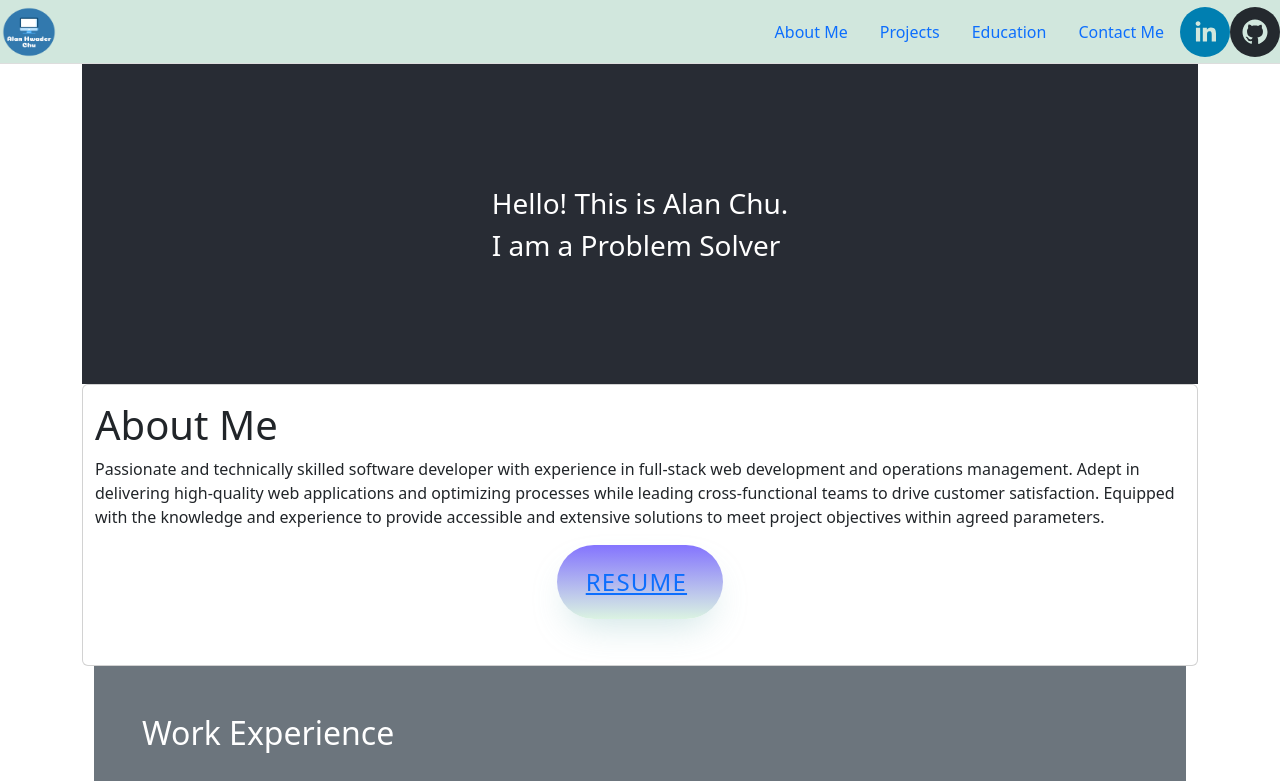
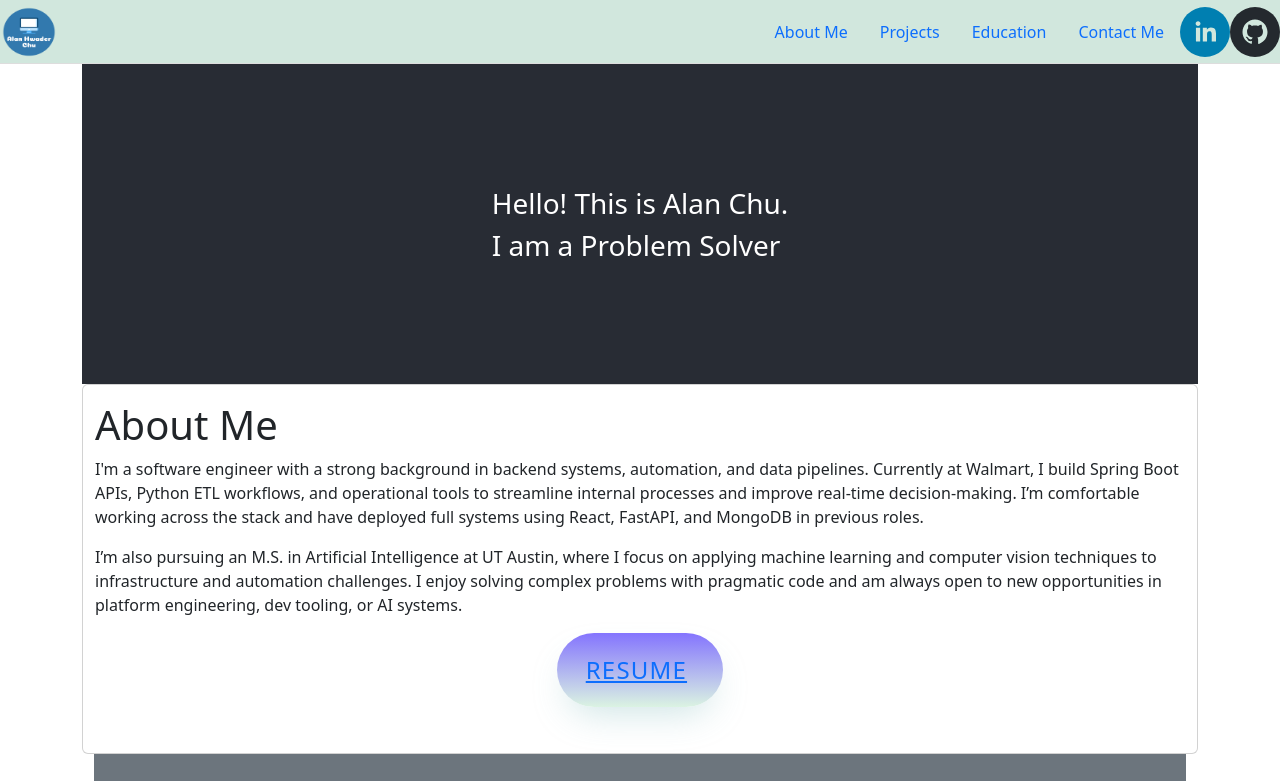
Before and after one commit to AlanChu61/Perfolio_React, a React (Create React App) app: page / in a window 1280 px wide. Shown: the top 781 px of the page. Built offline with nearby package versions, Linux system fonts and the light colour scheme; a web font is replaced by a local one.

Commit message:
reanem selfinto as aboutme

```diff
--- a/src/components/Main.js
+++ b/src/components/Main.js
@@ -5,7 +5,7 @@ const EducationExperience = lazy(() => import('./main/EducationExperience/Educat
 const WorkExperience = lazy(() => import('./main/WorkExperience/WorkExperience'));
 const TechSkills = lazy(() => import('./main/WorkExperience/TechSkills'));
 const Projects = lazy(() => import('./main/Projects'));
-const SelfIntro = lazy(() => import('./main/Selfintro'));
+const AboutMe = lazy(() => import('./main/AboutMe'));
 const ContactForm = lazy(() => import('./main/ContactForm'));
 
 
@@ -13,7 +13,7 @@ function Main() {
     return (
         <main className="container-fluid">
             <Suspense fallback={<div>Loading...</div>}>
-                <SelfIntro />
+                <AboutMe />
                 <WorkExperience />
                 <TechSkills />
                 <Projects />
--- /dev/null
+++ b/src/components/main/AboutMe.js
@@ -0,0 +1,29 @@
+import React from 'react';
+import styles from "./AboutMe.module.css";
+
+function AboutMe() {
+    const resumePath = '/Resume.pdf';
+
+    return (
+        <div className='row'>
+            <div className={`col-12 card ${styles.selfIntro}`} id="about">
+                <h1>About Me</h1>
+                <p>
+                    I'm a software engineer with a strong background in backend systems, automation, and data pipelines. Currently at Walmart, I build Spring Boot APIs, Python ETL workflows, and operational tools to streamline internal processes and improve real-time decision-making. I’m comfortable working across the stack and have deployed full systems using React, FastAPI, and MongoDB in previous roles.
+                </p>
+                <p>
+                    I’m also pursuing an M.S. in Artificial Intelligence at UT Austin, where I focus on applying machine learning and computer vision techniques to infrastructure and automation challenges. I enjoy solving complex problems with pragmatic code and am always open to new opportunities in platform engineering, dev tooling, or AI systems.
+                </p>
+                <div className='btn-container'>
+                    <button className={`${styles.button}`}>
+                        <a href={resumePath} target="_blank" rel="noopener noreferrer">
+                            Resume
+                        </a>
+                    </button>
+                </div>
+            </div>
+        </div>
+    );
+}
+
+export default AboutMe;
--- a/src/components/main/Selfintro.js
+++ /dev/null
@@ -1,25 +0,0 @@
-import React from 'react';
-import styles from "./Selfintro.module.css";
-
-function SelfIntro() {
-    const resumePath = '/Resume.pdf';
-
-    return (
-        <div className='row'>
-            <div className={`col-12 card ${styles.selfIntro}`} id="about">
-                <h1>About Me</h1>
-                <p>
-                    Passionate and technically skilled software developer with experience in full-stack web development and operations management. Adept in delivering high-quality web applications and optimizing processes while leading cross-functional teams to drive customer satisfaction. Equipped with the knowledge and experience to provide accessible and extensive solutions to meet project objectives within agreed parameters.
-                </p>
-                <div className='btn-container'>
-                    <button className={`${styles.button}`}>
-                        <a href={resumePath} target="_blank" rel="noopener noreferrer">
-                            Resume
-                        </a>
-                    </button></div>
-            </div></div>
-    );
-
-}
-
-export default SelfIntro;
```
Also changed, not shown: src/components/main/AboutMe.module.css (renamed from src/components/main/Selfintro.module.css).
